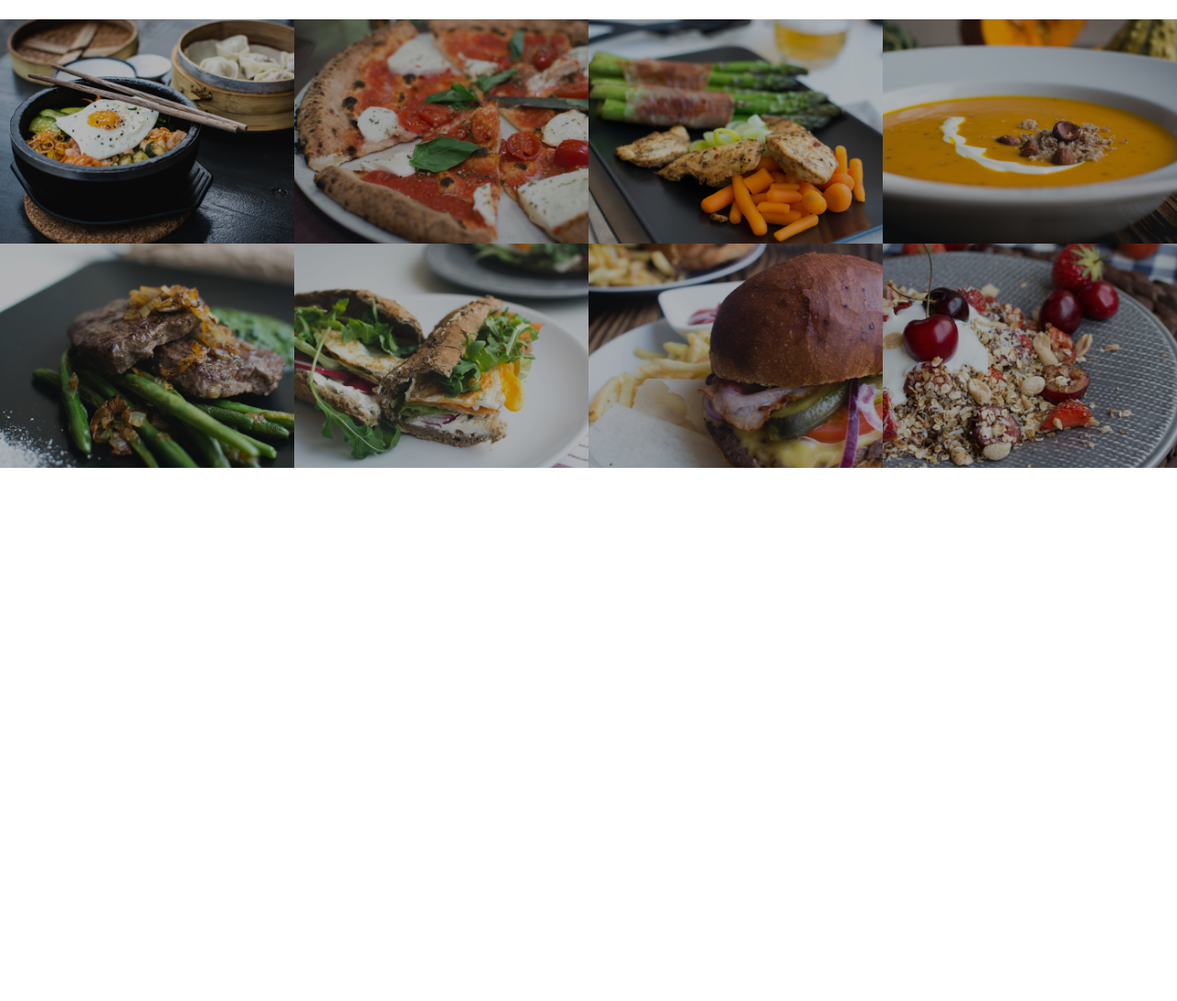
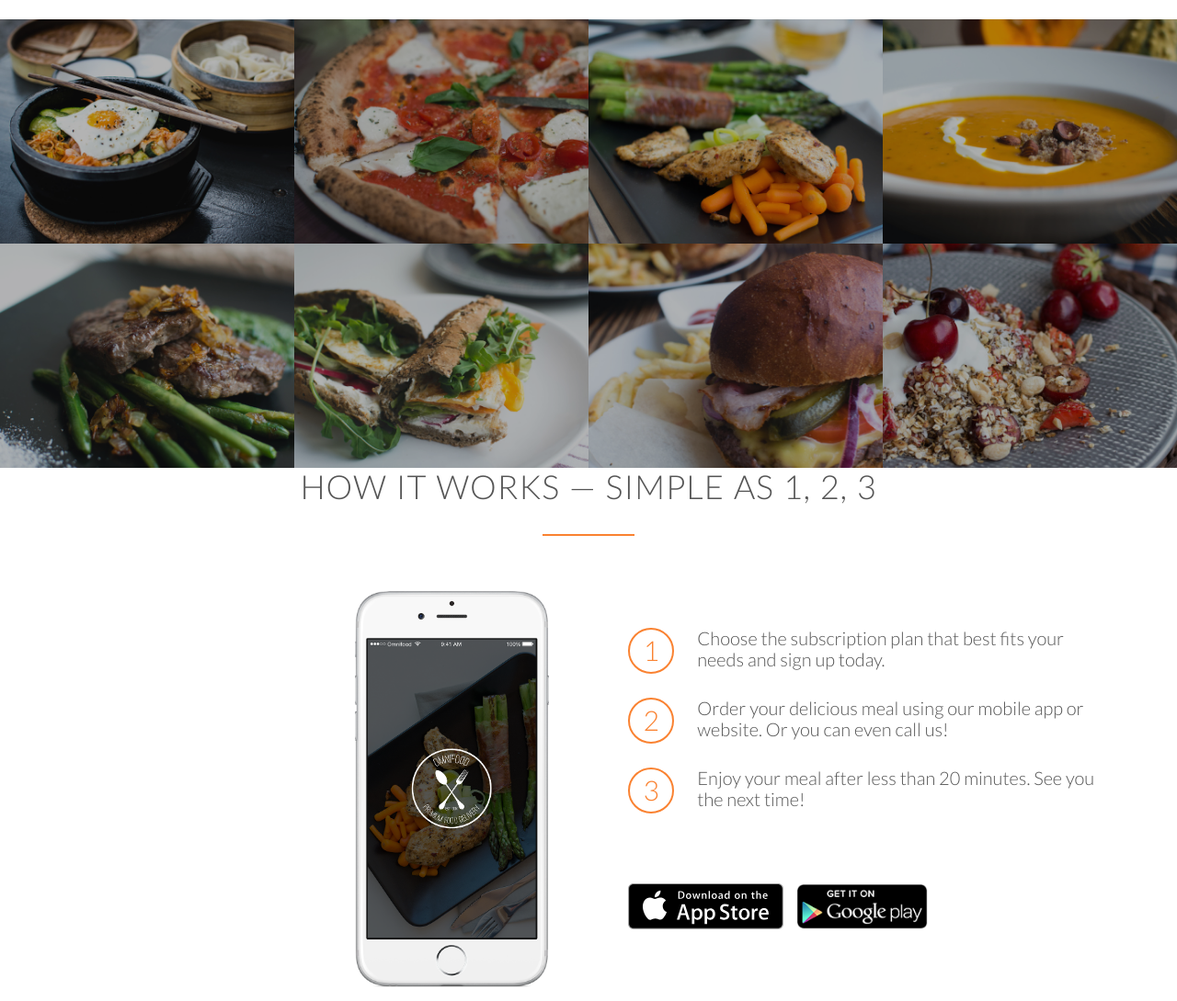
Before and after one commit to santhu3064/savoury, a plain HTML site: page index.html in a window 1280 px wide. Shown: the part 1447-2536 px from the top of the page at 92% size. Before the commit the page ends 1956 px from the top, so only its background shows below. Drawn offline with nearby package versions, Linux system fonts and the light colour scheme.

Commit message:
Added code for steps section

```diff
--- a/index.html
+++ b/index.html
@@ -99,6 +99,32 @@
                 </li>
             </ul>
         </section>
+        <section class="section-steps">
+            <div class="row">
+                <h2>How it works  &mdash; Simple as 1, 2, 3</h2>
+            </div>
+            <div class="row">
+                <div class="col span-1-of-2 steps-box">
+                    <img src="resources/img/app-iPhone.png" alt="Omnifodd app on iphone" class="app-screen">
+                </div>
+                <div class="col span-1-of-2 steps-box">
+                    <div class="work-step">
+                    <div>1</div>
+                     <p>Choose the subscription plan that best fits your needs and sign up today.</p>
+                    </div>
+                    <div class="work-step">
+                    <div>2</div>
+                        <p>Order your delicious meal using our mobile app or website. Or you can even call us!</p>
+                    </div>
+                    <div class="work-step">
+                    <div>3</div>
+                        <p>Enjoy your meal after less than 20 minutes. See you the next time!</p>
+                    </div>
+                    <a href="#" class="btn-app"><img src="resources/img/download-app.svg" alt="Appstore Button"></a>
+                    <a href="#" class="btn-app"><img src="resources/img/download-app-android.png" alt="Playstore button"></a>
+                </div>
+            </div>
+        </section>
         <script src="https://unpkg.com/ionicons@5.0.0/dist/ionicons.js"></script>
     </body>
 </html>
@@ -106,19 +132,8 @@
 <!--
 
 
-Section 1: Features
-Title: Get food fast — not fast food.
-
-Hello, we’re Omnifood, your new premium food delivery service. We know you’re always busy. No time for cooking. So let us take care of that, we’re really good at it, we promise!
-
-Up to 365 days/year
-Never cook again! We really mean that. Our subscription plans include up to 365 days/year coverage. You can also choose to order more flexibly if that's your style.
-
-Ready in 20 minutes
-You're only twenty minutes away from your delicious and super healthy meals delivered right to your home. We work with the best chefs in each town to ensure that you're 100% happy.
-
-100% organic
-All our vegetables are fresh, organic and local. Animals are raised without added hormones or antibiotics. Good for your health, the environment, and it also tastes better!
-
+S	1.	Choose the subscription plan that best fits your needs and sign up today.
+	2.	Order your delicious meal using our mobile app or website. Or you can even call us!
+	3.	Enjoy your meal after less than 20 minutes. See you the next time!
 Order anything
 We don't limit your creativity, which means you can order whatever you feel like. You can also choose from our menu containing over 100 delicious meals. It's up to you!-->
--- a/resources/css/style.css
+++ b/resources/css/style.css
@@ -255,3 +255,52 @@ ion-icon {
   transform: scale(1.03);
   opacity:1;
 }
+
+
+/*------------------------------------ */
+/*STEPS*/
+/*------------------------------------ */
+
+.steps-box:first-child {
+    text-align: right;
+    padding-right : 3%;
+    margin-top: 30px;
+}
+
+.steps-box:last-child {
+    padding-left: 3%;
+    margin-top: 70px;
+}
+
+.app-screen {
+    width: 40%;
+}
+
+.work-step {
+    margin-bottom: 30px;
+}
+
+.work-step:last-of-type {
+    margin-bottom: 80px;
+}
+
+
+.work-step div {
+    color: #fa8231;
+    border: 2px solid #fa8231;
+    display: inline-block;
+    border-radius: 50%;
+    height: 50px;
+    width: 50px;
+    text-align: center;
+    float: left;
+    margin-right: 25px;
+    padding: 5px;
+    font-size: 150%;
+}
+
+.btn-app img  {
+    height: 50px;
+    width: auto;
+    margin-right: 10px;
+}
```
Also changed, not shown: resources/img/app-iPhone.png (added), resources/img/download-app-android.png (added), resources/img/download-app.svg (added).
